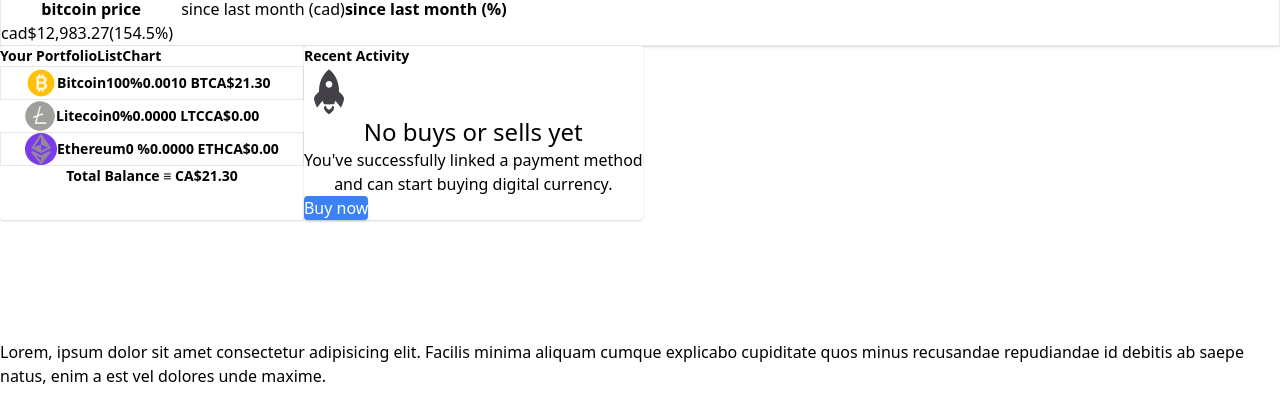
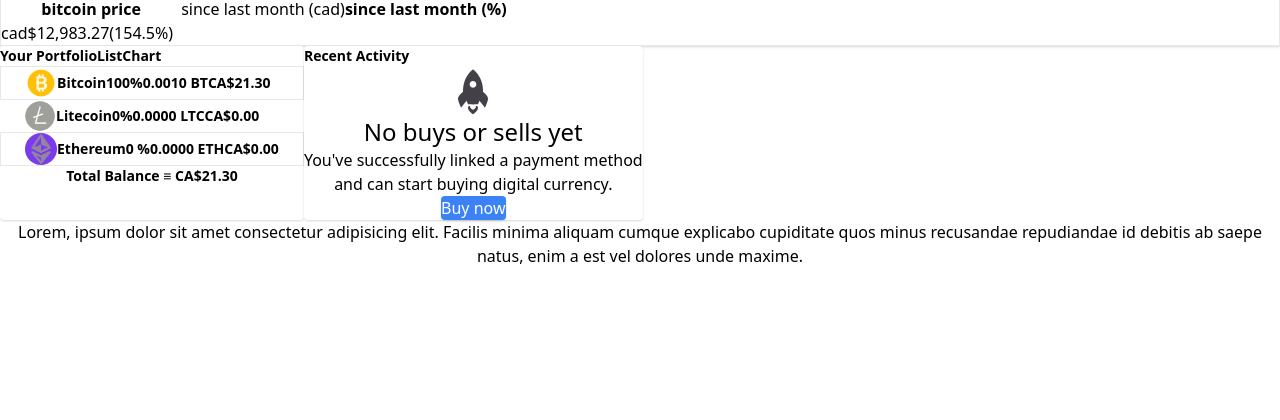
Before and after one commit to anthonix-hub/my-tailwind-intro-progs, a website: page dist/coin_base-cloned.html in a window 1280 px wide. Shown: the part 108-528 px from the top of the page. Drawn offline with nearby package versions, Linux system fonts and the light colour scheme; files that its build step writes are made by us from their sources; files whose address does not match are found by name.

Commit message:
second commit

```diff
--- a/dist/coin_base-cloned.html
+++ b/dist/coin_base-cloned.html
@@ -267,17 +267,18 @@
                     </div>
                 </div>
             </div>
-            <div class="justify-center py-10 ">
-                <!-- <div class="lg:ml-56 md:ml-28 p-14"> -->
-                    <img src="/tailwind_tutorial/img/icons/icons8_launch_50px_1.png" alt="" class="ml-48 border-b border-transparent border-gray-600 lg:ml-56 md:ml-28">
-                <!-- </div> -->
-                <div class="mt-6 text-2xl font-medium text-center text-gray-500">
+            <div class="justify-center py-10 items-center  ">
+                <div class="flex justify-center items-center ">
+                    <img src="/tailwind_tutorial/img/icons/icons8_launch_50px_1.png" alt="failed-rocket-lauch" class="ml-48 border-b border-transparent border-gray-600 lg:ml-56 md:ml-28 justify-center  ">
+                </div>
+                <div class="">
+                    <div class="mt-6 text-2xl text-center text-gray-500">
                         No buys or sells yet
                     </div>
                     <div class="mt-3 text-center text-gray-400">
                         You've successfully linked a payment method <br>and can start buying digital currency.
                     </div>
-                <div class="mt-4 px-52 md:ml-auto md:mr-auto md:px-32 lg:px-60">
+                    <div class="mt-4 px-52 md:ml-auto md:mr-auto md:px-32 lg:px-60 flex justify-center ">
                         <button class="w-20 h-10 text-center text-white bg-blue-500 rounded shadow lg:h-10 lg:w-24 md:w-16 md:h-8 hover:bg-blue-600 hover:shadow-lg">
                             Buy now
                         </button>
@@ -285,12 +286,12 @@
                 </div>
             </div>
         </div>
-    <br>
-    <br>
-    <br>
-    <br>
-    <br>
+    </div>
+    <section>
+        <div class="mt-12 pb-10 text-center">
             Lorem, ipsum dolor sit amet consectetur adipisicing elit. Facilis minima aliquam cumque explicabo cupiditate quos minus recusandae repudiandae id debitis ab saepe natus, enim a est vel dolores unde maxime.
+        </div>
+    </section>
     <script src="/dist/index.js"></script>
 </body>
 </html>
```
Lines whose indentation alone changed are shown as unchanged.
